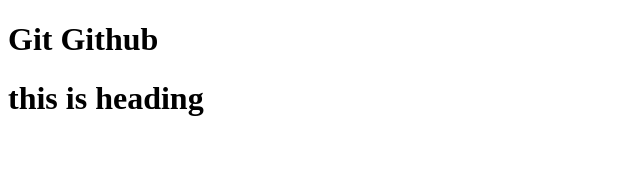
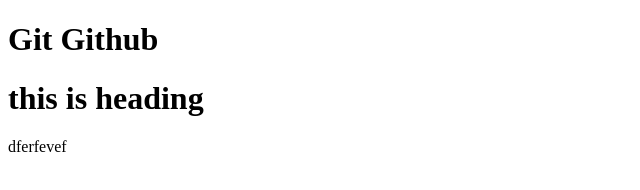
Before and after one commit to Ibrahimkhan432/Git-Advance, a plain HTML site: page index.html in a window 1280 px wide. Shown: the full height of the page, 0-640 px from the left. Drawn offline with Linux system fonts and the light colour scheme.

Commit message:
add ibrahim branch

```diff
--- a/index.html
+++ b/index.html
@@ -13,7 +13,7 @@
 </div>
 
 
-
+dferfevef
 
 
     <script src="index.js"></script>
```
